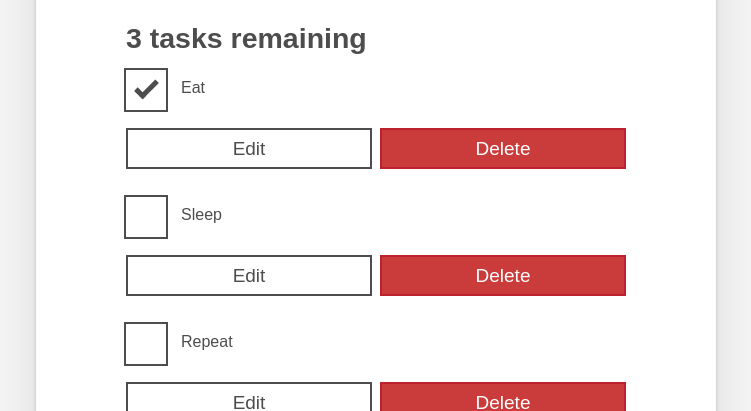
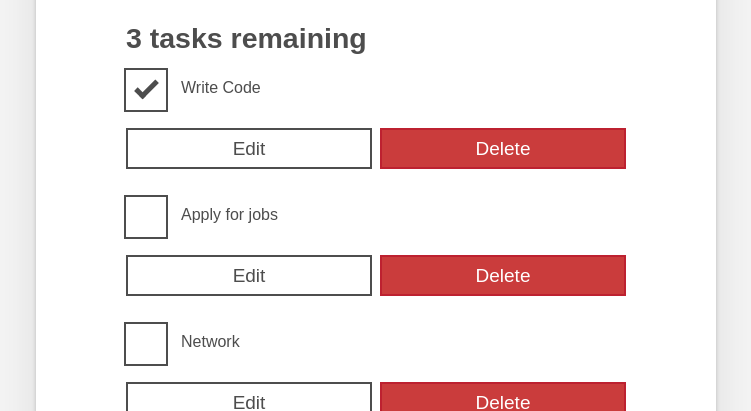
Before and after one commit to jasondcarmichael/What-I-Did-Today, a React (Create React App) app: page / in a window 1280 px wide. Shown: the part 375-786 px from the top of the page, without its empty margins (264-1015 px from the left). Built offline with nearby package versions, Linux system fonts and the light colour scheme.

Commit message:
added handleSubmit function to Form and addTask callback to App and passed to Form

```diff
--- a/src/App.js
+++ b/src/App.js
@@ -4,13 +4,16 @@ import FilterButtton from "./components/FilterButton";
 
 
 function App(props) {
+  function addTask(name) {
+    alert(name)
+  }
   const taskList = props.tasks?.map((task) => (
     <Todo id={task.id} name={task.name} completed={task.completed} key={task.id}/>));
 
   return (
     <div className="todoapp stack-large">
       <h1>What I did today</h1>
-      <Form />
+      <Form addTask={addTask}/>
       <div className="filters btn-group stack-exception">
        <FilterButtton />
        <FilterButtton />
@@ -22,10 +25,6 @@ function App(props) {
         className="todo-list stack-large stack-exception"
         aria-labelledby="list-heading">
           {taskList}
-
-        {/* <Todo name="Eat" completed={true} id="todo-0"/>
-        <Todo name="Sleep" completed={false} id="todo-1"/>
-        <Todo name="Repeat" completed={false} id="todo-2"/> */}
       </ul>
     </div>
   );
--- a/src/components/Form.js
+++ b/src/components/Form.js
@@ -1,6 +1,12 @@
+
 export default function Form(props) {
+  function handleSubmit(e) {
+    e.preventDefault();
+    props.addTask('Oh what a beautiful morning!')
+  }
+
     return (
-        <form>
+        <form onSubmit={handleSubmit}>
         <h2 className="label-wrapper">
           <label htmlFor="new-todo-input" className="label__lg">
             What did I accomplish?
--- a/src/index.js
+++ b/src/index.js
@@ -4,9 +4,9 @@ import './index.css';
 import App from './App';
 
 const DATA = [
-  { id: "todo-0", name: "Eat", completed: true },
-  { id: "todo-1", name: "Sleep", completed: false },
-  { id: "todo-2", name: "Repeat", completed: false }
+  { id: "todo-0", name: "Write Code", completed: true },
+  { id: "todo-1", name: "Apply for jobs", completed: false },
+  { id: "todo-2", name: "Network", completed: false }
 ];
 
 
```
